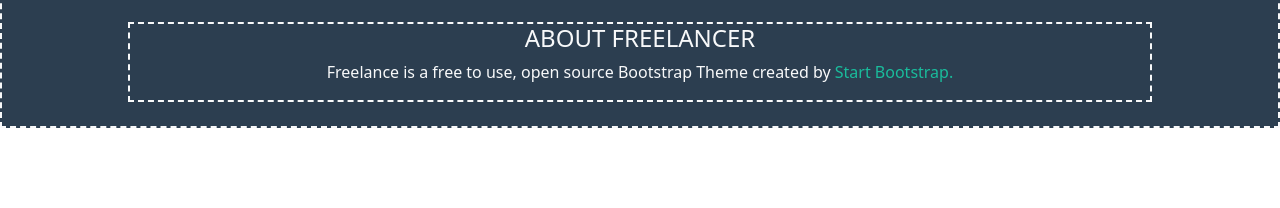
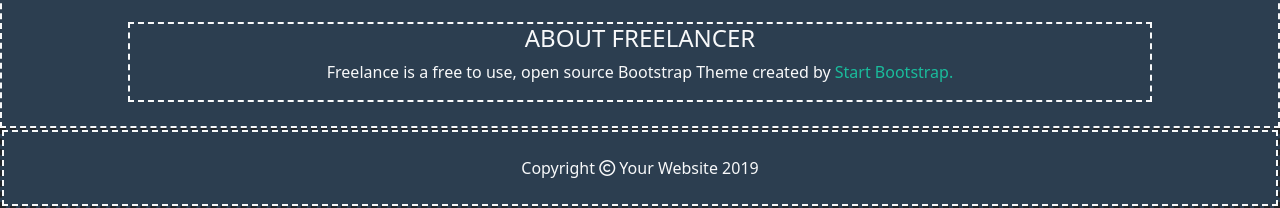
Before and after one commit to Lucaalex00/html-css-bootstrap-freelancer, a plain HTML site: page index.html in a window 1280 px wide. Shown: the part 7216-7424 px from the top of the page. Before the commit the page ends 7344 px from the top, so only its background shows below. Drawn offline with nearby package versions, Linux system fonts and the light colour scheme.

Commit message:
Add Footer Shell Commit

```diff
--- a/assets/css/style.css
+++ b/assets/css/style.css
@@ -20,7 +20,8 @@
 }
 
 #site_header,
-#info {
+#info,
+#site_footer {
     background-color: var(--header-footer-color);
 
     .header_container {
--- a/index.html
+++ b/index.html
@@ -188,6 +188,14 @@
 
 
     </section>
+    <!-- /#INFO -->
+
+    <footer id="site_footer" class="debug col-12">
+        <div class="debug footer_container d-flex justify-content-center align-items-center text-light p-4">
+            <div>Copyright <i class="fa-regular fa-copyright"></i> Your Website 2019 </div>
+        </div>
+    </footer>
+    <!-- /#site_footer -->
 </body>
 
 </html>
```
